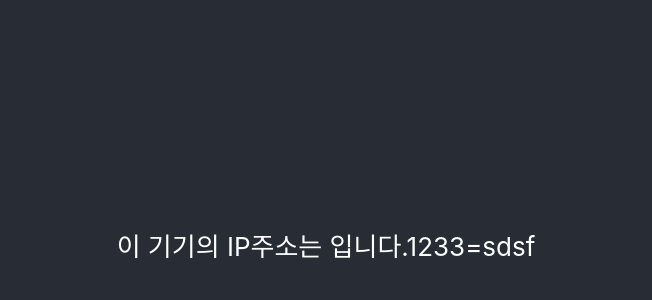
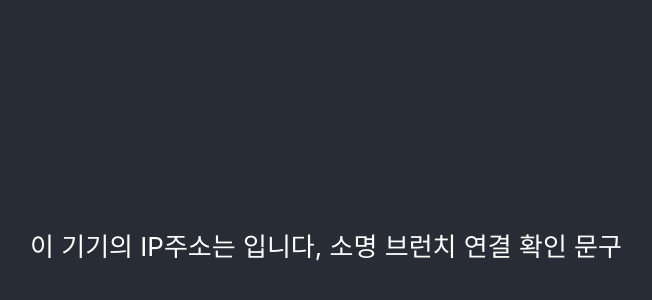
Before and after one commit to SO-HEE-722/react-project, a React app in the folder src/main/my-app-front/: page / in a window 1280 px wide. Shown: the part 156-456 px from the top of the page, without its empty margins (314-966 px from the left). Built offline with nearby package versions, Linux system fonts and the light colour scheme; no server answers.

Commit message:
소명 브런치 연결

```diff
--- a/src/main/my-app-front/src/App.js
+++ b/src/main/my-app-front/src/App.js
@@ -22,7 +22,7 @@ function App() {
   return (
     <div className="App">
       <header className="App-header">
-        이 기기의 IP주소는 {ip}입니다.1233=sdsf
+        이 기기의 IP주소는 {ip}입니다, 소명 브런치 연결 확인 문구
       </header>
     </div>
   );
```
